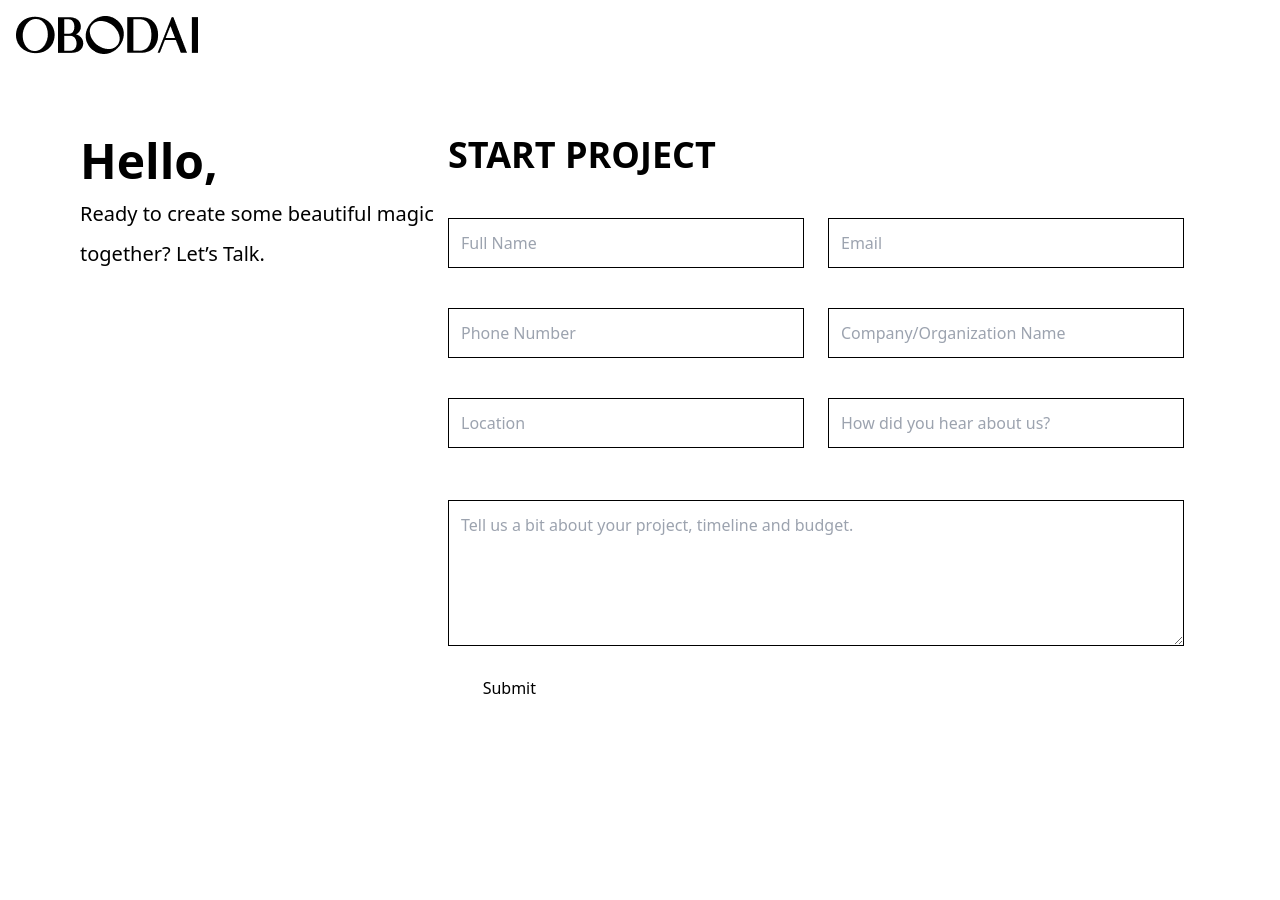
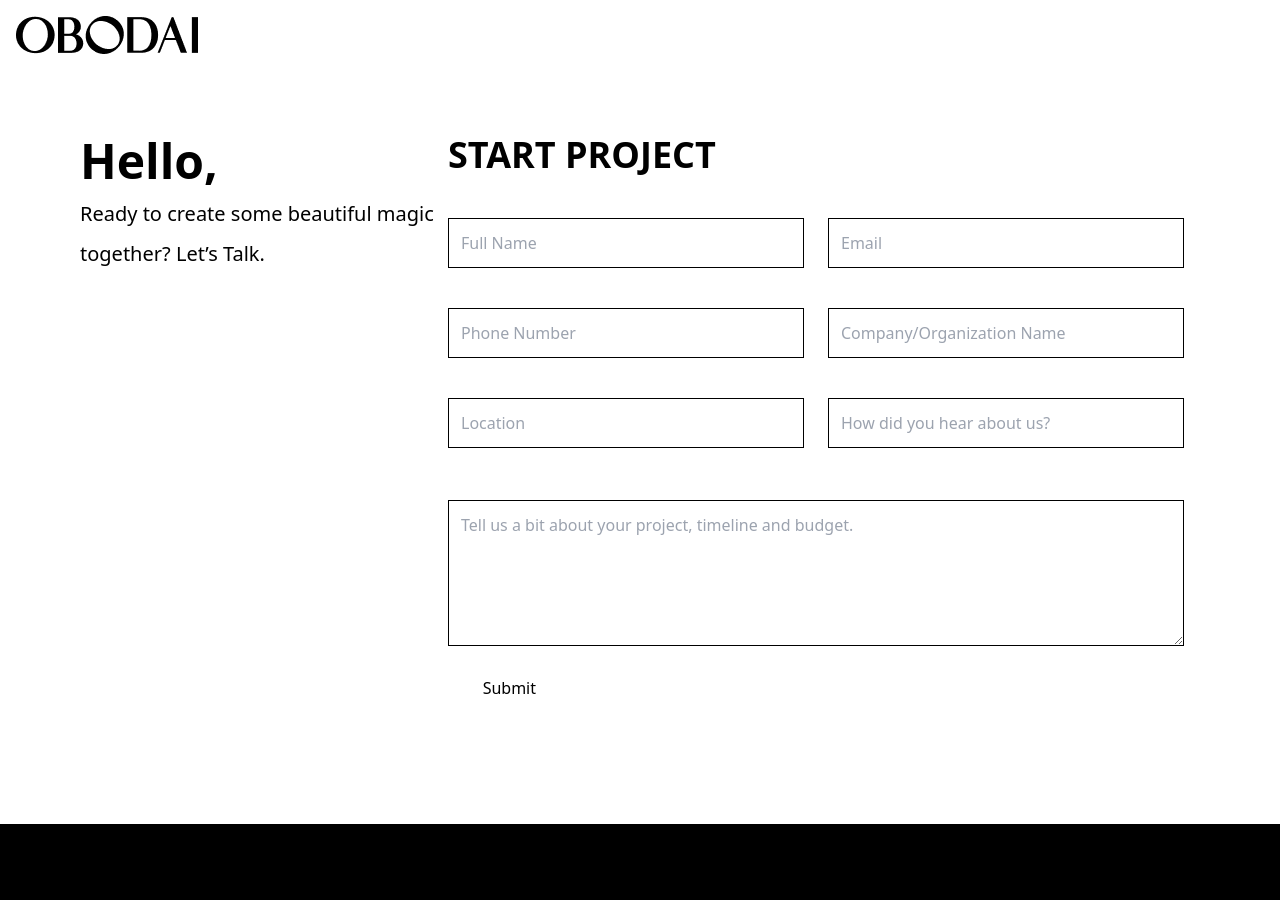
Before and after one commit to 4eug/Obodai-s-Website, a Next.js app: page /contact in a window 1280 px wide. Shown: the top 900 px of the page. Before the commit the page ends 800 px from the top, so only its background shows below. Built offline with nearby package versions, Linux system fonts and the light colour scheme.

Commit message:
Contact Us Page

```diff
--- a/pages/contact.jsx
+++ b/pages/contact.jsx
@@ -1,12 +1,16 @@
 import Contacts from "../components/Contact-Us/Contacts"
+import Footer from "../components/Footer/footer"
 import Mininav from "../components/NavBar/mini-nav"
 
 const Contact = () => {
   return (
-    <div className="max-w-7xl mx-auto">
+    <div>
     <Mininav/>
     <section className='md:mt-32 mt-16'>
     <Contacts/>
+    </section>
+    <section className='mt-10'>
+    <Footer/>
     </section>
 
     </div>
```
